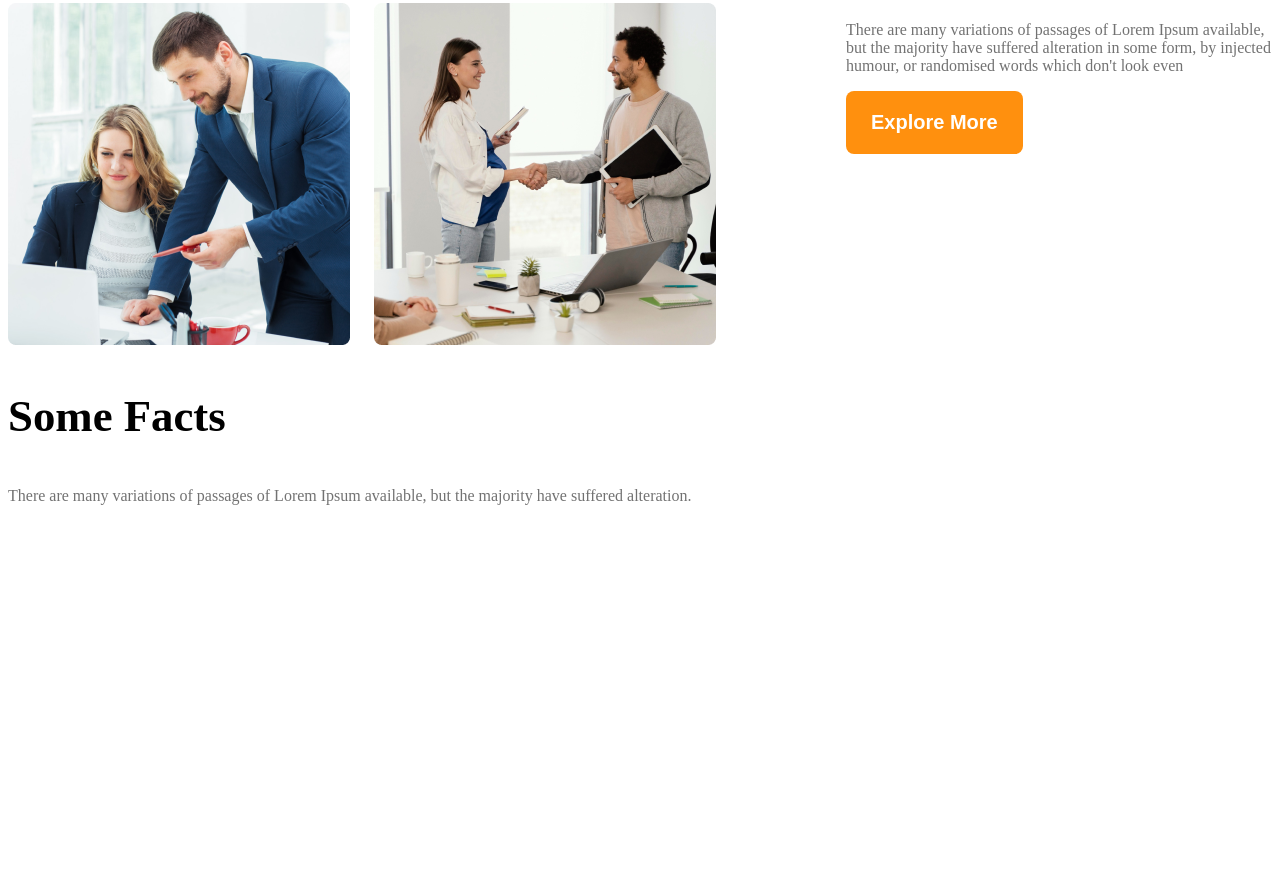
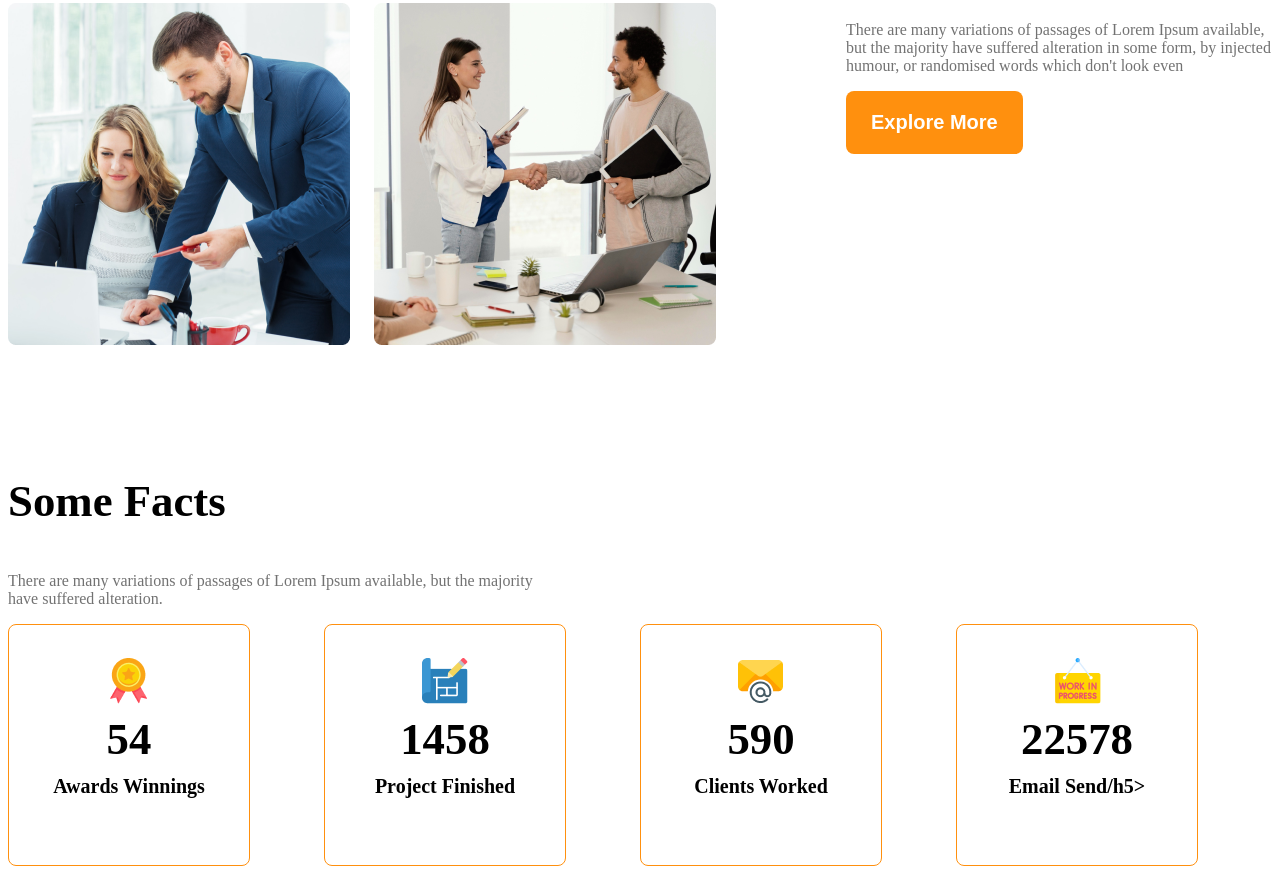
Before and after one commit to sudiptonath/g3-architects-website, a plain HTML site: page index.html in a window 1280 px wide. Shown: the part 1669-2543 px from the top of the page. Before the commit the page ends 2350 px from the top, so only its background shows below. Drawn offline with Linux system fonts and the light colour scheme; a web font is replaced by a local one.

Commit message:
added fact section and made responsive

```diff
--- a/index.html
+++ b/index.html
@@ -43,33 +43,42 @@
     <button class="btn-primary">Explore More</button>
 </div>
 </section>
-    </main>
 <section>
     <h3 class="section-title">Some Facts</h3>
-        <p class="text-light-gray">There are many variations of passages of Lorem Ipsum available, but the majority have suffered alteration.</p>
+    <p class="text-light-gray fact-description">There are many variations of passages of Lorem Ipsum available, but the majority have suffered alteration.</p>
     <div class="facts-container">
-            <div class="fact">
-                <img  class="fact-icon" src="" alt="" >
-                <h4 class="fact-number"></h4>
-                <h5 class="fact-name"></h5>
+        <div class="fact-card display-flex">
+           <div>
+            <img  class="fact-icon" src="images/icons/ribon.png" alt="" >
+            <h4 class="fact-number">54</h4>
+            <h5 class="fact-name">Awards Winnings</h5>
            </div>
-            <div class="fact">
-                <img class="fact-icon" src="" alt="" >
-                <h4 class="fact-number"></h4>
-                <h5 class="fact-name"></h5>
         </div>
-            <div class="fact">
-                <img class="fact-icon" src="" alt="" >
-                <h4 class="fact-number"></h4>
-                <h5 class="fact-name"></h5>
+        <div class="fact-card display-flex">
+           <div>
+            <img class="fact-icon" src="images/icons/projects.png" alt="" >
+            <h4 class="fact-number">1458</h4>
+            <h5 class="fact-name">Project Finished</h5>
            </div>
-            <div class="fact">
-                <img class="fact-icon" rc="" alt="" >
-                <h4 class="fact-number"></h4>
-                <h5 class="fact-name"></h5>
+        </div>
+        <div class="fact-card display-flex">
+           <div>
+            <img class="fact-icon" src="images/icons/email.png" alt="" >
+            <h4 class="fact-number">590</h4>
+            <h5 class="fact-name">Clients Worked</h5>
+           </div>
+        </div>
+        <div class="fact-card display-flex">
+          <div>
+            <img class="fact-icon" src="images/icons/customers.png" alt="" >
+            <h4 class="fact-number">22578</h4>
+            <h5 class="fact-name">Email Send/h5>
+          </div>
         </div>
     </div>
 </section>
+    </main>
+
     <footer>
 
     </footer>
--- a/style/architects.css
+++ b/style/architects.css
@@ -101,6 +101,34 @@ max-width: 530px;
     font-weight: 500;
     color: #424242;
 }
+/* facts section */
+.facts-container{
+    display: grid;
+    grid-template-columns: repeat(4,1fr);
+}
+.fact-card{
+    border: 1px solid #FF900E;
+    width: 240px ;
+    height: 240px;
+    border-radius: 8px;
+    text-align: center;
+    align-items: center;
+    justify-content: center;
+}
+.fact-number{
+    font-size: 2.8rem;
+    font-weight: 600;
+    margin-top: 5px;
+    margin-bottom: 10px;
+}
+.fact-name{
+    font-size: 1.25rem;
+    font-weight: 600;
+    margin-top: 10px;
+}
+.fact-description{
+    max-width: 540px;
+}
 /* end of teams and our features section  */
 /* end of banner style */
 @media screen and (max-width: 576px){
```
Lines whose indentation alone changed are shown as unchanged.
